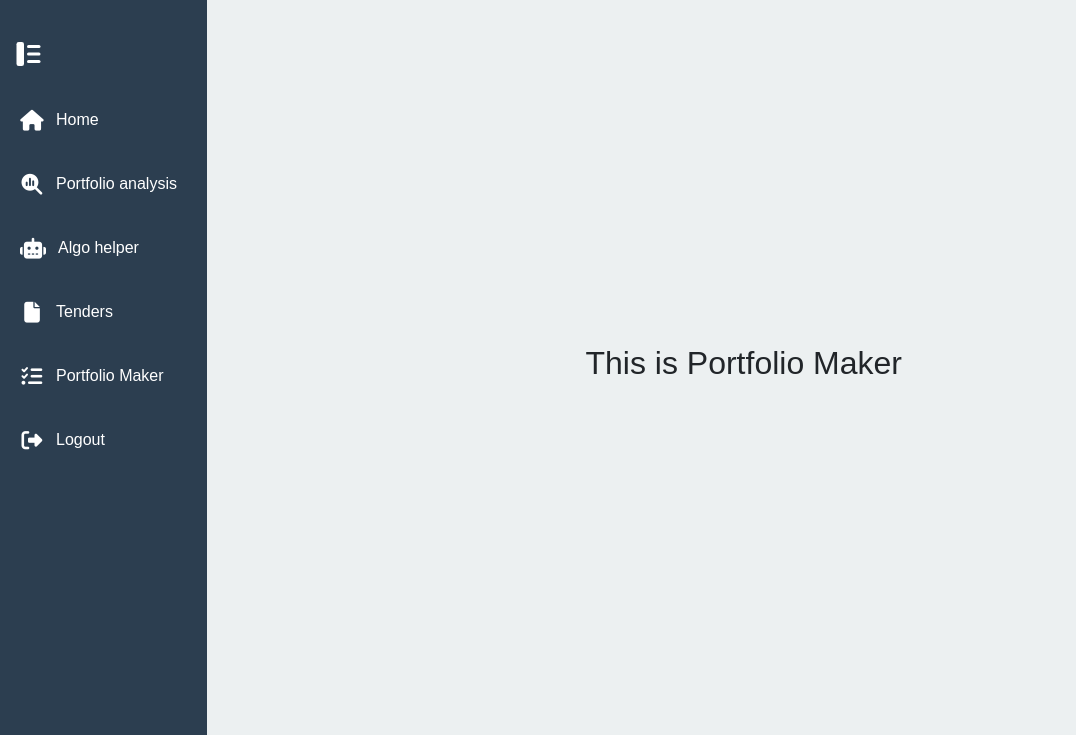
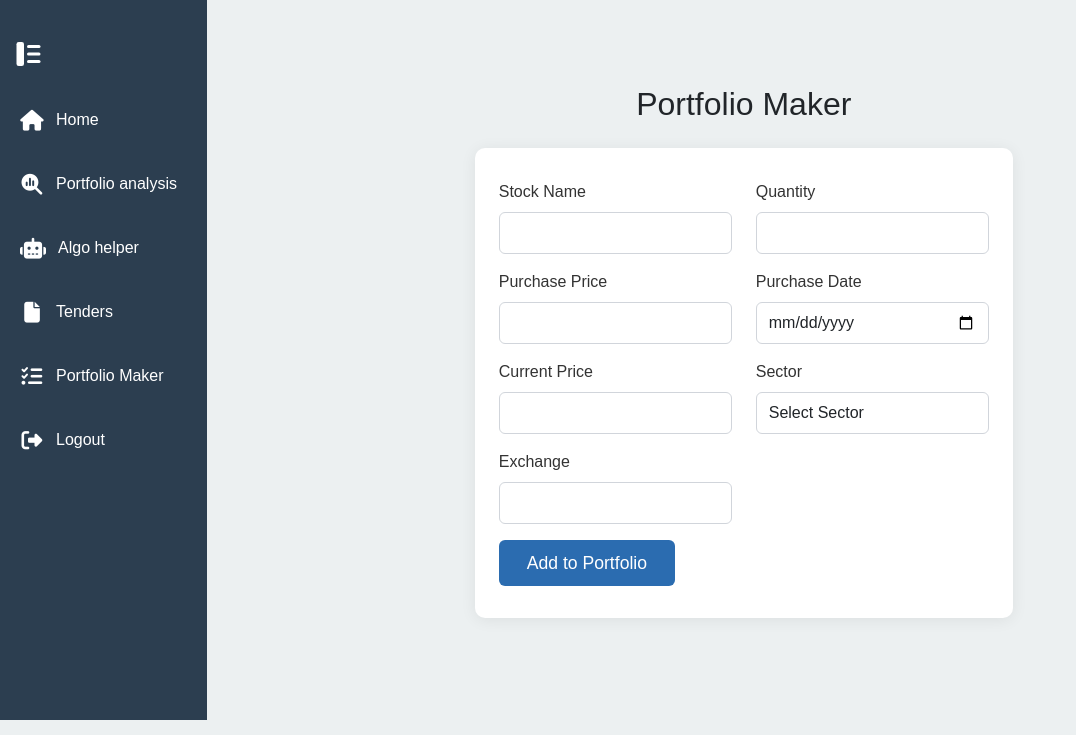
Before and after one commit to BhushanDhammrakshit/PManagement, a Flask app: page /portfolioMaker in a window 1280 px wide. Shown: the part 80-815 px from the top of the page, without its empty margins (0-1076 px from the left). Run offline with Flask 3, Linux system fonts and the light colour scheme; the visitor is signed in with stand-in values (Sample User, id 1).

Commit message:
Created portfolio maker page

```diff
--- a/application/routes/route.py
+++ b/application/routes/route.py
@@ -2,7 +2,7 @@ from application import app
 from flask import render_template, request, redirect, session
 from azure.data.tables import TableServiceClient, TableEntity
 import uuid
-from application.services.azure_table import user_table_client
+from application.services.azure_table import user_table_client, stocks_table_client
 
 app.secret_key = 'your_super_secret_key'  # Needed for session
 
@@ -100,3 +100,34 @@ def tenders():
 def logout():
     session.clear()
     return redirect('/login')
+
+@app.route("/portfolio/add", methods=["POST"])
+def add_to_portfolio():
+    if 'name' not in session or 'email' not in session:
+        return redirect('/login')
+    # Get form data
+    stock_name = request.form.get('stock_name')
+    quantity = request.form.get('quantity')
+    purchase_price = request.form.get('purchase_price')
+    purchase_date = request.form.get('purchase_date')
+    current_price = request.form.get('current_price')
+    sector = request.form.get('sector')
+    exchange = request.form.get('exchange')
+    row_key = str(uuid.uuid4())
+    entity = {
+        "PartitionKey": "PartitionKey",
+        "RowKey": row_key,
+        "StockName": stock_name,
+        "Quantity": int(quantity),
+        "PurchasePrice": float(purchase_price),
+        "PurchaseDate": purchase_date,
+        "CurrentPrice": float(current_price),
+        "Sector": sector,
+        "Exchange": exchange
+    }
+    try:
+        stocks_table_client.create_entity(entity=entity)
+    except Exception as e:
+        return f"Error saving to Azure Table Storage: {str(e)}", 500
+    # Show success popup on redirect
+    return redirect('/portfolioMaker?success=1')
--- a/application/routes/user_routes.py
+++ b/application/routes/user_routes.py
@@ -5,7 +5,7 @@ from flask import render_template
 
 user_blueprint = Blueprint("user", __name__)
 
-#ahsdiofhowiehfnsdfnonfo
+
 @user_blueprint.route('/user/profile', methods=['POST'])
 def get_user_profile_and_stocks():
     """
--- a/application/static/CSS/style.css
+++ b/application/static/CSS/style.css
@@ -174,6 +174,7 @@ body {
   min-height: calc(100vh - 65px);
   display: flex;
   flex-direction: row;
+  position:fixed;
 }
 
 .content {
@@ -278,13 +279,43 @@ body {
   text-decoration: underline;
 }
 
-@media (max-width: 600px) {
-  .login-container {
-    min-width: 90vw;
-    max-width: 95vw;
-    padding: 1.5rem 0.5rem 1.5rem 0.5rem;
-  }
-  .login-content {
-    padding: 1rem 0;
+/* Portfolio Maker Form Styles */
+.portfolio-form {
+  background: #fff;
+  border-radius: 10px;
+  padding: 32px 24px;
+  max-width: 700px;
+  margin: 0 auto 32px auto;
+  box-shadow: 0 2px 16px rgba(0,0,0,0.07);
+}
+.portfolio-form label.form-label {
+  font-weight: 500;
+  color: #333;
+}
+.portfolio-form .form-control {
+  border-radius: 6px;
+  border: 1px solid #d1d5db;
+  font-size: 1rem;
+  padding: 8px 12px;
+  margin-bottom: 0;
+}
+.portfolio-form .row {
+  margin-bottom: 0.5rem;
+}
+.portfolio-form .btn-primary {
+  background: #2b6cb0;
+  border: none;
+  border-radius: 6px;
+  padding: 10px 28px;
+  font-size: 1.1rem;
+  font-weight: 500;
+  transition: background 0.2s;
+}
+.portfolio-form .btn-primary:hover {
+  background: #234e7d;
+}
+@media (max-width: 768px) {
+  .portfolio-form {
+    padding: 18px 6px;
   }
 }
--- a/application/templates/portfolioMaker.html
+++ b/application/templates/portfolioMaker.html
@@ -1,4 +1,82 @@
 {% extends "layout.html" %}
 {% block content %}
-<h2>This is Portfolio Maker</h2>
+<h2 class="mb-4">Portfolio Maker</h2>
+
+{% if request.args.get('success') == '1' %}
+<div id="successModal" class="modal fade show" tabindex="-1" style="display:block; background:rgba(0,0,0,0.3);">
+  <div class="modal-dialog modal-dialog-centered">
+    <div class="modal-content">
+      <div class="modal-header">
+        <h5 class="modal-title">Success</h5>
+      </div>
+      <div class="modal-body">
+        <p>Stock successfully added to your portfolio!</p>
+      </div>
+      <div class="modal-footer">
+        <button type="button" class="btn btn-success" onclick="closeSuccessModal()">OK</button>
+      </div>
+    </div>
+  </div>
+</div>
+<script>
+  function closeSuccessModal() {
+    var modal = document.getElementById('successModal');
+    if(modal) modal.style.display = 'none';
+  }
+  setTimeout(closeSuccessModal, 2000);
+</script>
+{% endif %}
+
+<form method="POST" action="/portfolio/add" class="portfolio-form">
+    <div class="row mb-3">
+        <div class="col-md-6">
+            <label for="stock_name" class="form-label">Stock Name</label>
+            <input type="text" class="form-control" id="stock_name" name="stock_name" required>
+        </div>
+        <div class="col-md-6">
+            <label for="quantity" class="form-label">Quantity</label>
+            <input type="number" class="form-control" id="quantity" name="quantity" min="1" required>
+        </div>
+    </div>
+    <div class="row mb-3">
+        <div class="col-md-6">
+            <label for="purchase_price" class="form-label">Purchase Price</label>
+            <input type="number" step="0.01" class="form-control" id="purchase_price" name="purchase_price" required>
+        </div>
+        <div class="col-md-6">
+            <label for="purchase_date" class="form-label">Purchase Date</label>
+            <input type="date" class="form-control" id="purchase_date" name="purchase_date" required>
+        </div>
+    </div>
+    <div class="row mb-3">
+        <div class="col-md-6">
+            <label for="current_price" class="form-label">Current Price</label>
+            <input type="number" step="0.01" class="form-control" id="current_price" name="current_price">
+        </div>
+        <div class="col-md-6">
+            <label for="sector" class="form-label">Sector</label>
+            <select class="form-control" id="sector" name="sector">
+                <option value="">Select Sector</option>
+                <option value="Technology">Technology</option>
+                <option value="Finance">Finance</option>
+                <option value="Healthcare">Healthcare</option>
+                <option value="Energy">Energy</option>
+                <option value="Consumer Goods">Consumer Goods</option>
+                <option value="Utilities">Utilities</option>
+                <option value="Industrials">Industrials</option>
+                <option value="Telecommunications">Telecommunications</option>
+                <option value="Materials">Materials</option>
+                <option value="Real Estate">Real Estate</option>
+                <option value="Other">Other</option>
+            </select>
+        </div>
+    </div>
+    <div class="row mb-3">
+        <div class="col-md-6">
+            <label for="exchange" class="form-label">Exchange</label>
+            <input type="text" class="form-control" id="exchange" name="exchange">
+        </div>
+    </div>
+    <button type="submit" class="btn btn-primary">Add to Portfolio</button>
+</form>
 {% endblock %}
```
